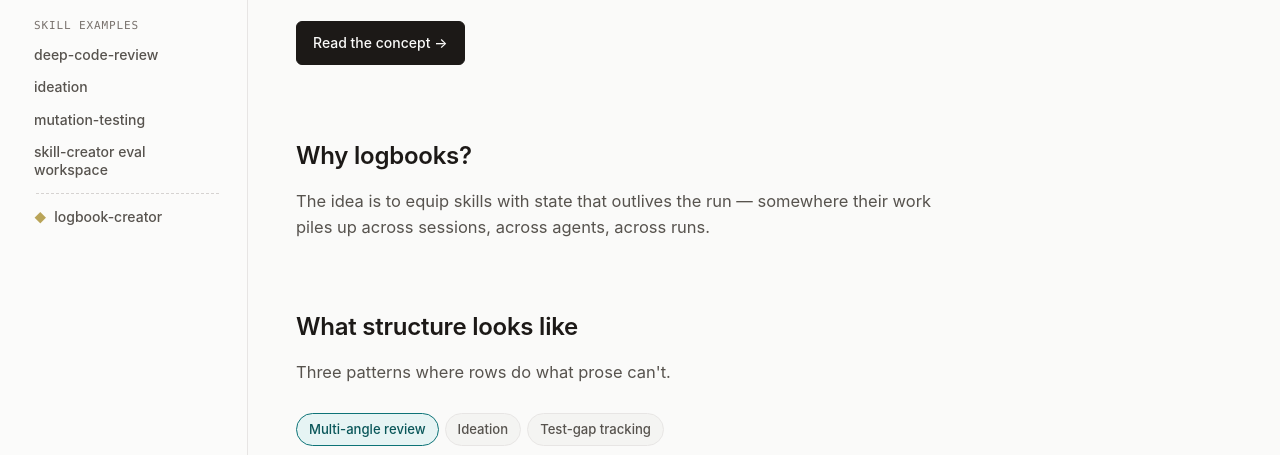
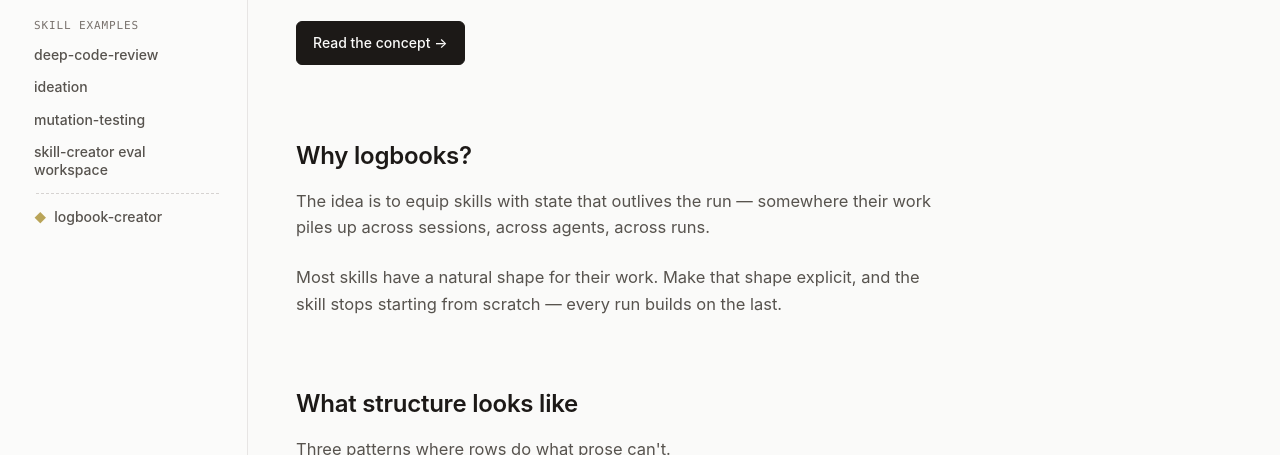
Before and after one commit to agentlogbooks/agentlogbooks, a plain HTML site: page index.html in a window 1280 px wide. Shown: the part 274-729 px from the top of the page. Drawn offline with Linux system fonts and the light colour scheme.

Commit message:
copy(homepage): expand 'Why logbooks?' — name the compounding efficiency dividend

```diff
--- a/index.html
+++ b/index.html
@@ -77,6 +77,9 @@
       <h2>Why logbooks?</h2>
       <p class="lede">
         The idea is to equip skills with state that outlives the run — somewhere their work piles up across sessions, across agents, across runs.
+      </p>
+      <p class="lede">
+        Most skills have a natural shape for their work. Make that shape explicit, and the skill stops starting from scratch — every run builds on the last.
       </p>
     </section>
 
```
